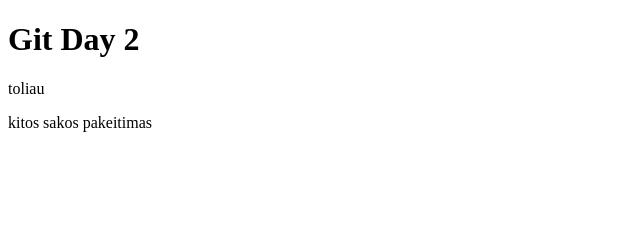
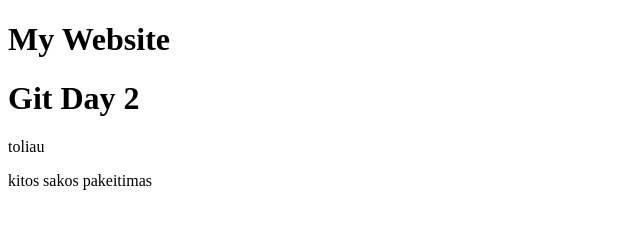
Before and after one commit to javapagrindai/didactic-chainsaw, a plain HTML site: page index.html in a window 1280 px wide. Shown: the whole page, without its empty margins (0-640 px from the left). Drawn offline with Linux system fonts and the light colour scheme.

Commit message:
Add header

```diff
--- a/index.html
+++ b/index.html
@@ -6,6 +6,9 @@
     <title>Document</title>
 </head>
 <body>
+    <header>
+        <h1>My Website</h1>
+    </header>
     <h1>Git Day 2</h1>
     <p>toliau</p>
     <p>kitos sakos pakeitimas</p>
```
